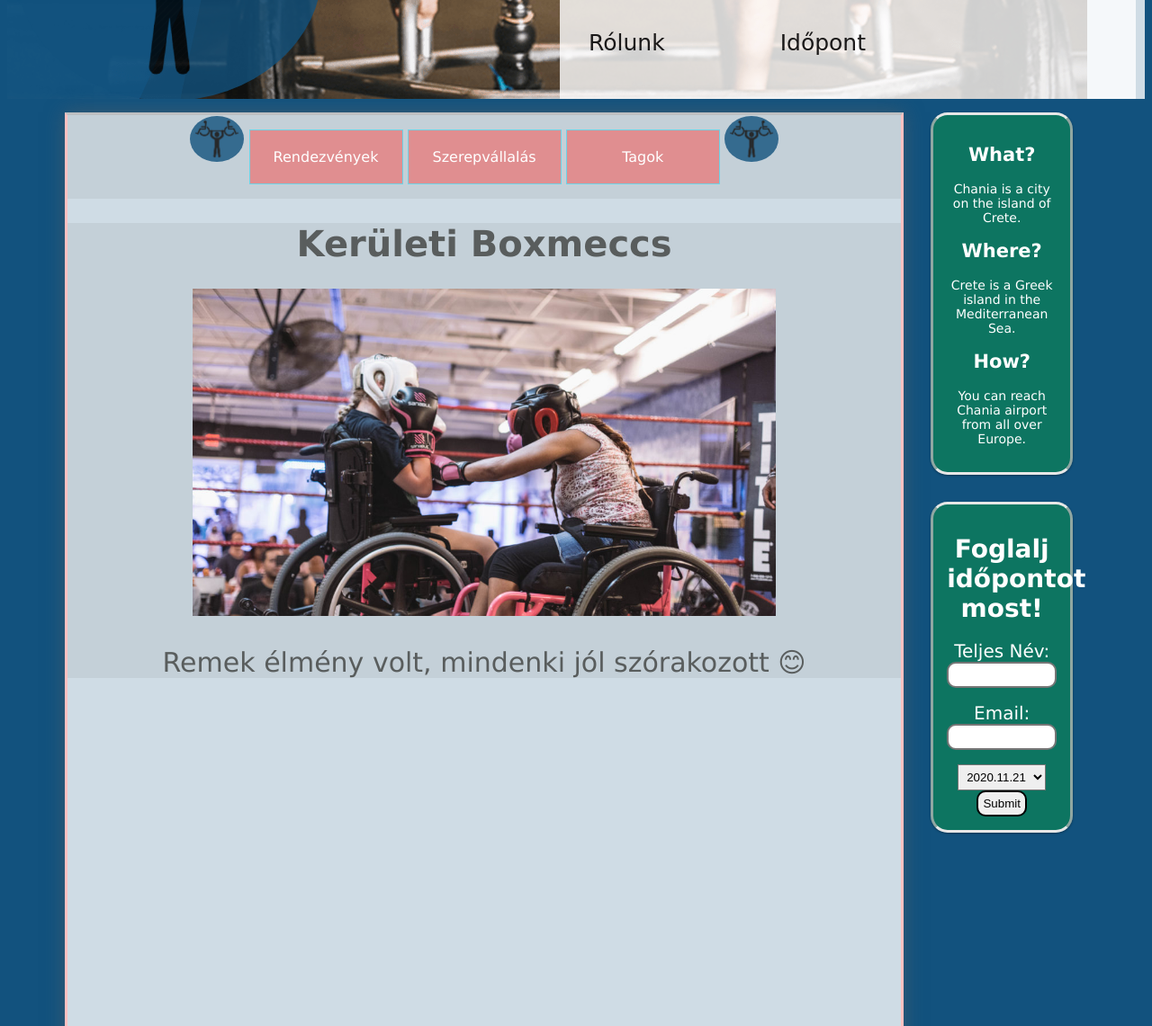
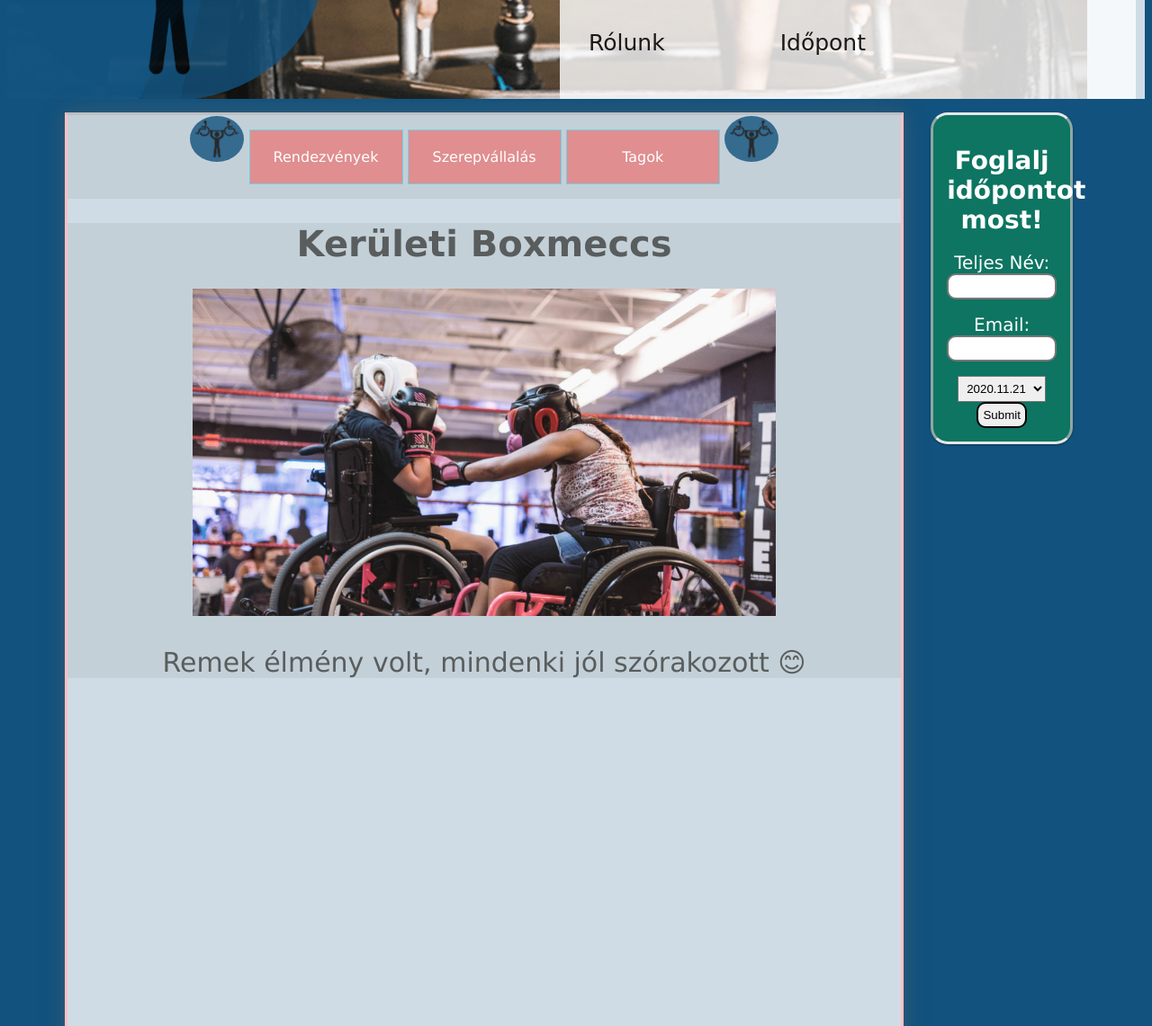
Before and after one commit to mokusmellkas/mokusmellkas.github.io, a plain HTML site: page index.html in a window 1280 px wide. Shown: the part 198-1339 px from the top of the page at 90% size. Drawn offline with Linux system fonts and the light colour scheme.

Commit message:
Update index.html

```diff
--- a/index.html
+++ b/index.html
@@ -58,16 +58,6 @@
 
     <div class="col-15 col-s-15">
       <div class="aside">
-        <h2>What?</h2>
-        <p>Chania is a city on the island of Crete.</p>
-        <h2>Where?</h2>
-        <p>Crete is a Greek island in the Mediterranean Sea.</p>
-        <h2>How?</h2>
-        <p>You can reach Chania airport from all over Europe.</p>
-      </div>
-    </div>
-    <div class="col-15 col-s-15">
-      <div class="aside">
         <h1>Foglalj időpontot most!</h1>
         <label class="label">Teljes Név:</label>
         <input type="text" id="fname" name="fname"><br><br>
```
